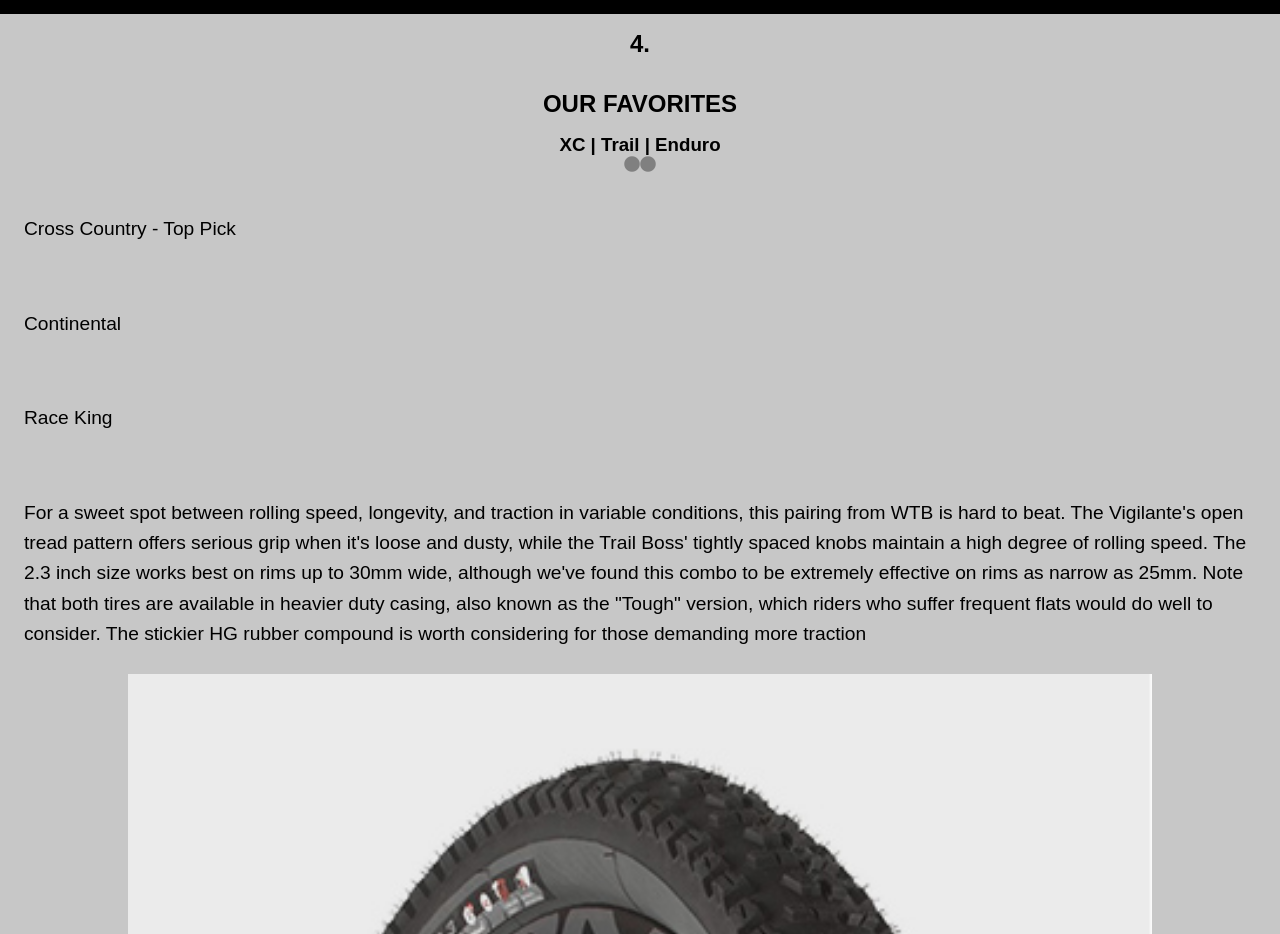
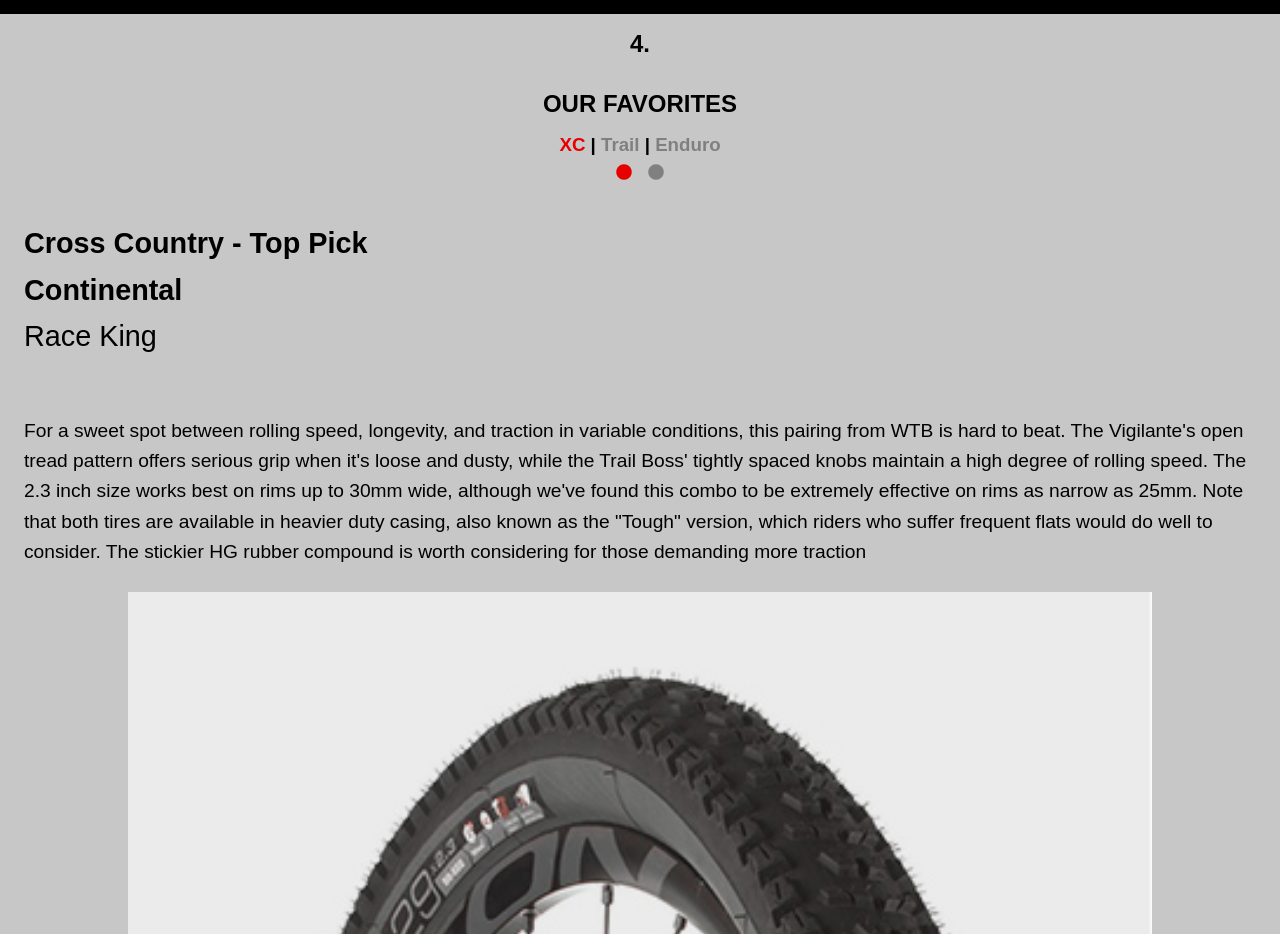
Before and after one commit to 30ozSteak/Competitive-Cyclist, a plain HTML site: page index.html in a window 1280 px wide. Shown: the part 3720-4654 px from the top of the page. Drawn offline with Linux system fonts and the light colour scheme.

Commit message:
Add small style changes

```diff
--- a/index.html
+++ b/index.html
@@ -95,11 +95,11 @@
   <section class="step4">
     <h1>4.</h1>
     <h1>Our Favorites</h1>
-    <h3>XC | Trail | Enduro</h3>
+    <h3><span>XC</span> | <span>Trail</span> | <span>Enduro</span></h3>
     <section class="dots"><i class="fas fa-circle"></i><i class="fas fa-circle"></i></section>
-    <p>Cross Country - Top Pick </p>
-    <p>Continental</p>
-    <p>Race King</p>
+    <p class="step4-title">Cross Country - Top Pick </p>
+    <p class="step4-sub">Continental</p>
+    <p class="step4-category">Race King</p>
     <p>For a sweet spot between rolling speed, longevity, and traction in variable conditions, this pairing from WTB is
       hard to beat. The Vigilante's open tread pattern offers serious grip when it's loose and dusty, while the Trail
       Boss' tightly spaced knobs maintain a high degree of rolling speed. The 2.3 inch size works best on rims up to
--- a/style.css
+++ b/style.css
@@ -134,6 +134,43 @@ input::placeholder {
 
 .step4 {
   padding-bottom: 4rem;
+  transition: 0.1s;
+}
+
+.step4 span:hover {
+  color: rgb(231, 0, 0);
+  cursor: pointer;
+}
+
+.dots i {
+  margin: 0.5rem;
+}
+
+.step4 span {
+  color: gray;
+}
+
+.step4 span:first-child,
+.dots i:first-child {
+  color: rgb(231, 0, 0);
+}
+
+.step4 .step4-title {
+  font-size: 1.8rem;
+  font-weight: 600;
+  padding-bottom: 0;
+}
+
+.step4 .step4-sub {
+  font-size: 1.8rem;
+  padding-top: 0;
+  padding-bottom: 0;
+  font-weight: 600;
+}
+
+.step4 .step4-category {
+  font-size: 1.8rem;
+  padding-top: 0;
 }
 
 .step1 h1,
```
